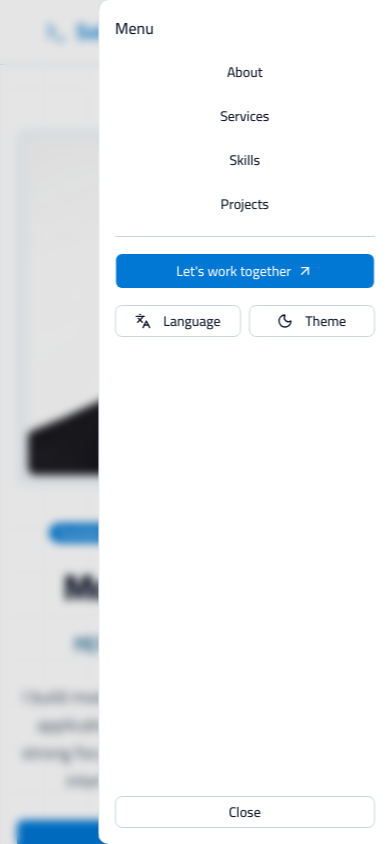
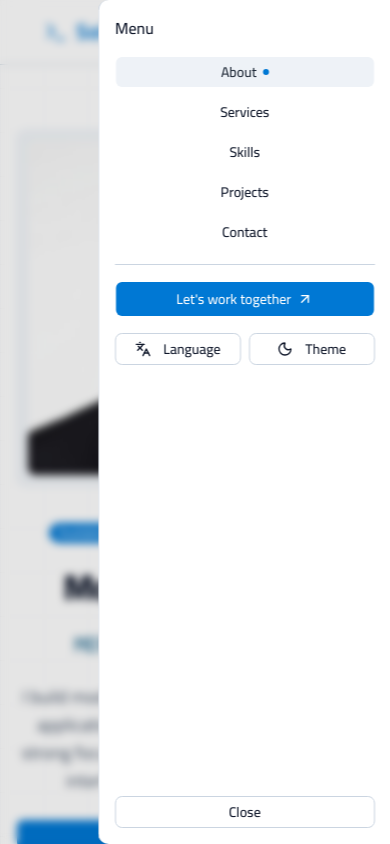
Before and after one commit to MoSokara/mosokara-portfolio-web, a Next.js app: page /en#about in a window 390 px wide. Both pictures are taken after a click on the button "Menu". Shown: the top 844 px of the page. Built offline with nearby package versions, Linux system fonts and the light colour scheme.

Commit message:
feat(footer, mobile-menu): implement scroll-aware navigation and improve link handling

```diff
--- a/components/layout/footer.tsx
+++ b/components/layout/footer.tsx
@@ -1,3 +1,5 @@
+"use client";
+
 import { useTranslations } from "next-intl";
 import { Link } from "@/i18n/navigation";
 import { ArrowUpRight, Terminal } from "lucide-react";
@@ -5,20 +7,44 @@
 import { FontAwesomeIcon } from "@fortawesome/react-fontawesome";
 import { faGithub, faLinkedin } from "@fortawesome/free-brands-svg-icons";
 import { faSquareEnvelope } from "@fortawesome/free-solid-svg-icons";
+
+import { useActiveSection, type SectionId } from "@/hooks/use-active-section";
+
 import Container from "./container";
+
 import { buttonVariants } from "@/components/ui/button";
 import { Separator } from "@/components/ui/separator";
-import { Badge } from "../ui/badge";
+import { Badge } from "@/components/ui/badge";
 
 export default function Footer() {
   const t = useTranslations("Footer");
 
-  const navigation = [
-    { label: t("navigation.about"), href: "#about" },
-    { label: t("navigation.services"), href: "#services" },
-    { label: t("navigation.skills"), href: "#skills" },
-    { label: t("navigation.projects"), href: "#projects" },
-    { label: t("navigation.contact"), href: "#contact" },
+  const { activeSection, scrollToSection, scrollToTop } = useActiveSection();
+
+  const navigation: {
+    id: SectionId;
+    label: string;
+  }[] = [
+    {
+      id: "about",
+      label: t("navigation.about"),
+    },
+    {
+      id: "services",
+      label: t("navigation.services"),
+    },
+    {
+      id: "skills",
+      label: t("navigation.skills"),
+    },
+    {
+      id: "projects",
+      label: t("navigation.projects"),
+    },
+    {
+      id: "contact",
+      label: t("navigation.contact"),
+    },
   ];
 
   const socialLinks = [
@@ -48,6 +74,10 @@
             <div className="max-w-md">
               <Link
                 href="/"
+                onClick={(event) => {
+                  event.preventDefault();
+                  scrollToTop();
+                }}
                 className="mb-4 inline-flex items-center gap-2 rounded-lg px-2 py-1.5 font-mono text-lg font-bold text-primary transition-colors hover:bg-muted"
               >
                 <Terminal className="size-5" />
@@ -58,7 +88,7 @@
                 {t("description")}
               </p>
 
-              <Badge>{t("status")}</Badge>
+              <Badge className="mt-4">{t("status")}</Badge>
             </div>
 
             {/* Navigation */}
@@ -67,16 +97,29 @@
                 {t("navigation.title")}
               </h2>
 
-              <nav className="flex flex-col items-start gap-2">
-                {navigation.map((item) => (
-                  <Link
-                    key={item.href}
-                    href={item.href}
-                    className="rounded-md px-1 py-1 text-sm text-muted-foreground transition-colors hover:text-primary"
-                  >
-                    {item.label}
-                  </Link>
-                ))}
+              <nav className="flex flex-col items-start gap-1">
+                {navigation.map((item) => {
+                  const isActive = activeSection === item.id;
+
+                  return (
+                    <Link
+                      key={item.id}
+                      href={`#${item.id}`}
+                      onClick={(event) => {
+                        event.preventDefault();
+                        scrollToSection(item.id);
+                      }}
+                      aria-current={isActive ? "location" : undefined}
+                      className={
+                        isActive
+                          ? "rounded-md bg-primary/10 px-2 py-1.5 text-sm text-primary transition-colors"
+                          : "rounded-md px-2 py-1.5 text-sm text-muted-foreground transition-colors hover:bg-muted hover:text-primary"
+                      }
+                    >
+                      {item.label}
+                    </Link>
+                  );
+                })}
               </nav>
             </div>
 
@@ -91,7 +134,7 @@
                   const Icon = social.icon;
 
                   return (
-                    <Link
+                    <a
                       key={social.label}
                       href={social.href}
                       target={
@@ -110,13 +153,17 @@
                       })}
                     >
                       <FontAwesomeIcon icon={Icon} />
-                    </Link>
+                    </a>
                   );
                 })}
               </div>
 
               <Link
                 href="#contact"
+                onClick={(event) => {
+                  event.preventDefault();
+                  scrollToSection("contact");
+                }}
                 className={buttonVariants({
                   className: "mt-4 inline-flex gap-2",
                 })}
--- a/components/layout/mobile-menu.tsx
+++ b/components/layout/mobile-menu.tsx
@@ -1,13 +1,12 @@
 "use client";
 
-// Utils
+import { useState } from "react";
+import { useTranslations } from "next-intl";
 import { Link } from "@/i18n/navigation";
-import { useTranslations } from "next-intl";
-
-// Icons
 import { ArrowUpRight, Menu } from "lucide-react";
 
-// Components
+import { useActiveSection, type SectionId } from "@/hooks/use-active-section";
+
 import { Button, buttonVariants } from "@/components/ui/button";
 import {
   Drawer,
@@ -19,15 +18,47 @@
   DrawerTrigger,
 } from "@/components/ui/drawer";
 import { Separator } from "@/components/ui/separator";
+
 import LanguageSwitcher from "./language-switcher";
 import ThemeSwitcher from "./theme-switcher";
 
-// Hooks
-import { useState } from "react";
-
 export default function MobileMenu() {
   const [open, setOpen] = useState(false);
+
   const t = useTranslations("Header");
+
+  const { activeSection, scrollToSection } = useActiveSection();
+
+  const navigation: {
+    id: SectionId;
+    label: string;
+  }[] = [
+    {
+      id: "about",
+      label: t("about"),
+    },
+    {
+      id: "services",
+      label: t("services"),
+    },
+    {
+      id: "skills",
+      label: t("skills"),
+    },
+    {
+      id: "projects",
+      label: t("projects"),
+    },
+    {
+      id: "contact",
+      label: t("contact"),
+    },
+  ];
+
+  const handleNavigation = (sectionId: SectionId) => {
+    scrollToSection(sectionId);
+    setOpen(false);
+  };
 
   return (
     <Drawer open={open} onOpenChange={setOpen} swipeDirection="right">
@@ -40,65 +71,54 @@
       />
 
       <DrawerContent dir="ltr">
-        {/* Header */}
         <DrawerHeader>
           <DrawerTitle>{t("menu")}</DrawerTitle>
         </DrawerHeader>
 
-        {/* Navigation */}
-        <div className="flex-1 scroll-fade overflow-y-auto p-4">
-          <nav className="flex flex-col items-center gap-3 text-sm font-medium">
-            <Link
-              href="#about"
-              onClick={() => setOpen(false)}
-              className={buttonVariants({
-                variant: "outline",
-                className: "w-full",
-              })}
-            >
-              {t("about")}
-            </Link>
+        <div className="flex-1 overflow-y-auto p-4">
+          <nav className="flex flex-col gap-2">
+            {navigation.map((item) => {
+              const isActive = activeSection === item.id;
 
-            <Link
-              href="#services"
-              onClick={() => setOpen(false)}
-              className={buttonVariants({
-                variant: "outline",
-                className: "w-full",
-              })}
-            >
-              {t("services")}
-            </Link>
+              return (
+                <Link
+                  key={item.id}
+                  href={`#${item.id}`}
+                  onClick={(event) => {
+                    event.preventDefault();
+                    handleNavigation(item.id);
+                  }}
+                  aria-current={isActive ? "location" : undefined}
+                  className={buttonVariants({
+                    variant: isActive ? "secondary" : "outline",
+                    className: "w-full justify-between",
+                  })}
+                >
+                  <span>{item.label}</span>
 
-            <Link
-              href="#skills"
-              onClick={() => setOpen(false)}
-              className={buttonVariants({
-                variant: "outline",
-                className: "w-full",
-              })}
-            >
-              {t("skills")}
-            </Link>
-
-            <Link
-              href="#projects"
-              onClick={() => setOpen(false)}
-              className={buttonVariants({
-                variant: "outline",
-                className: "w-full",
-              })}
-            >
-              {t("projects")}
-            </Link>
+                  {isActive && (
+                    <span
+                      aria-hidden="true"
+                      className="size-1.5 rounded-full bg-primary"
+                    />
+                  )}
+                </Link>
+              );
+            })}
           </nav>
 
           <Separator className="my-4" />
 
           <Link
             href="#contact"
-            onClick={() => setOpen(false)}
-            className={buttonVariants({ size: "lg", className: "mb-4 w-full" })}
+            onClick={(event) => {
+              event.preventDefault();
+              handleNavigation("contact");
+            }}
+            className={buttonVariants({
+              size: "lg",
+              className: "mb-4 w-full",
+            })}
           >
             {t("cta")}
             <ArrowUpRight />
@@ -106,11 +126,11 @@
 
           <div className="flex items-center gap-2">
             <LanguageSwitcher className="flex-1" text={t("language")} />
+
             <ThemeSwitcher className="flex-1" text={t("theme")} />
           </div>
         </div>
 
-        {/* Actions */}
         <DrawerFooter>
           <DrawerClose
             render={<Button variant="outline">{t("close")}</Button>}
```
